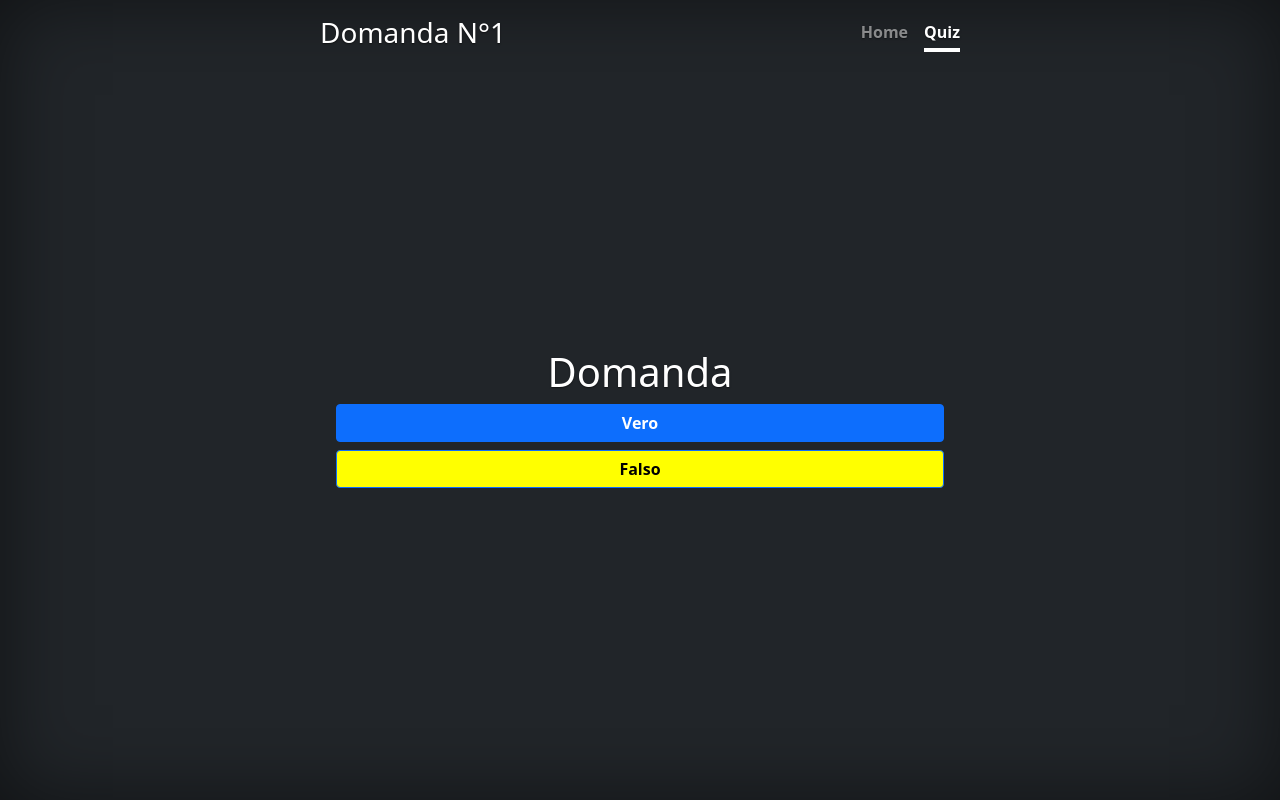
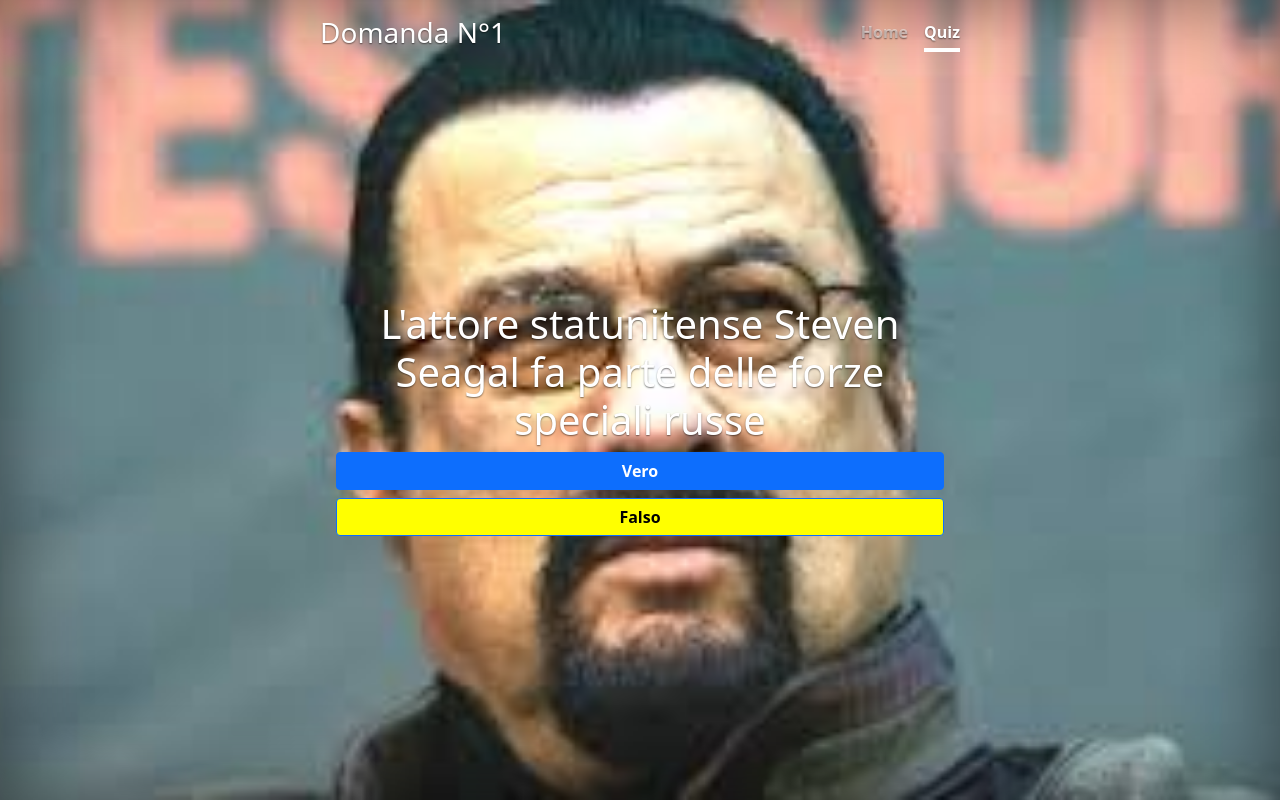
Before and after one commit to ColombiAlessandro/Ed.CivicaSistemi, a plain HTML site: page Pag1.html in a window 1280 px wide. Drawn offline with Linux system fonts and the light colour scheme.

Commit message:
popi
popio

```diff
--- a/Pag1.html
+++ b/Pag1.html
@@ -6,13 +6,13 @@
     <meta name="description" content="">
     <meta name="author" content="Mark Otto, Jacob Thornton, and Bootstrap contributors">
     <meta name="generator" content="Hugo 0.84.0">
-    <title>Cover Template · Bootstrap v5.0</title>
+    <title>Domanda 1</title>
 
     <link rel="canonical" href="https://getbootstrap.com/docs/5.0/examples/cover/">
 
 
 
-    <!-- Bootstrap core CSS -->
+
 <link href="bootstrap.min.css" rel="stylesheet">
 
     <style>
@@ -29,10 +29,17 @@
           font-size: 3.5rem;
         }
       }
+      body{
+        background-image: url('immagini/StevenSeagal.jpg');
+        background-position: center center;
+        background-repeat: no-repeat;
+        background-attachment: fixed;
+        background-size: cover;
+      }
     </style>
 
 
-    <!-- Custom styles for this template -->
+
     <link href="cover.css" rel="stylesheet">
   </head>
   <body class="d-flex h-100 text-center text-white bg-dark">
@@ -49,7 +56,8 @@
   </header>
 
   <main class="px-3">
-    <h1>Domanda</h1>
+    <h1> L'attore statunitense Steven Seagal fa parte delle forze speciali russe
+    </h1>
     <div class="d-grid gap-2">
       <button class="btn btn-primary" type="button"> <b>Vero</b></button>
       <button style="background: yellow; color:black"class="btn btn-primary" type="button"><b>Falso</b></button>
```
Also changed, not shown: index.html (+2 -2 lines), immagini/StevenSeagal.jpg (added).
